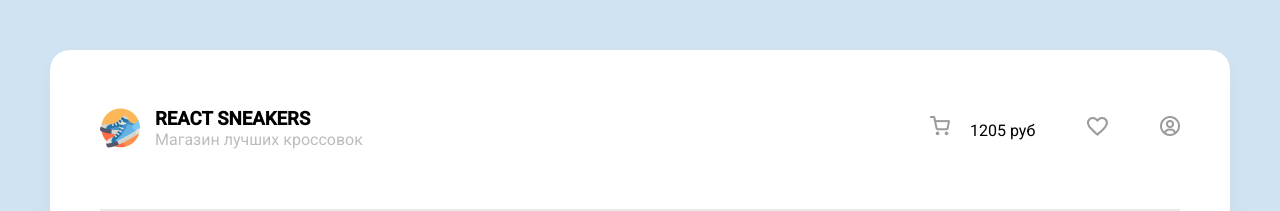
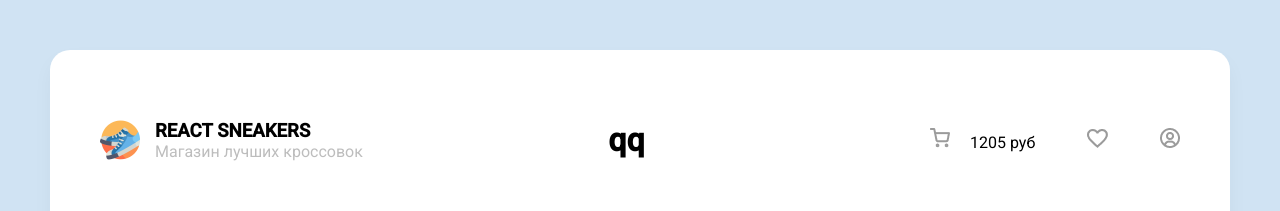
Before and after one commit to VladimirDurnev/React-sneakers, a React (Create React App) app: page / in a window 1280 px wide. Shown: the top 211 px of the page. Built offline with nearby package versions, Linux system fonts and the light colour scheme.

Commit message:
Update Header.js

```diff
--- a/src/components/Header.js
+++ b/src/components/Header.js
@@ -14,6 +14,7 @@ const Header = () => {
                     <p>Магазин лучших кроссовок</p>
                 </div>
             </div>
+            <h1>qq</h1>
             <ul className={cl.headerRight}>
                 <li>
                     <img src={shop} alt="" />
```
